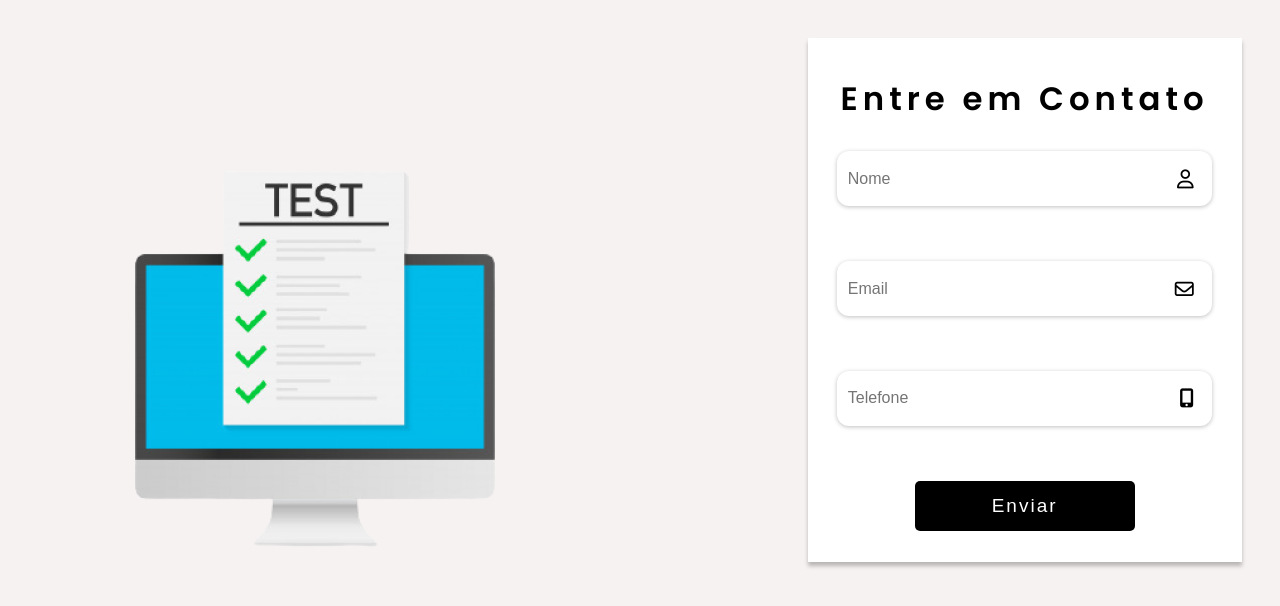
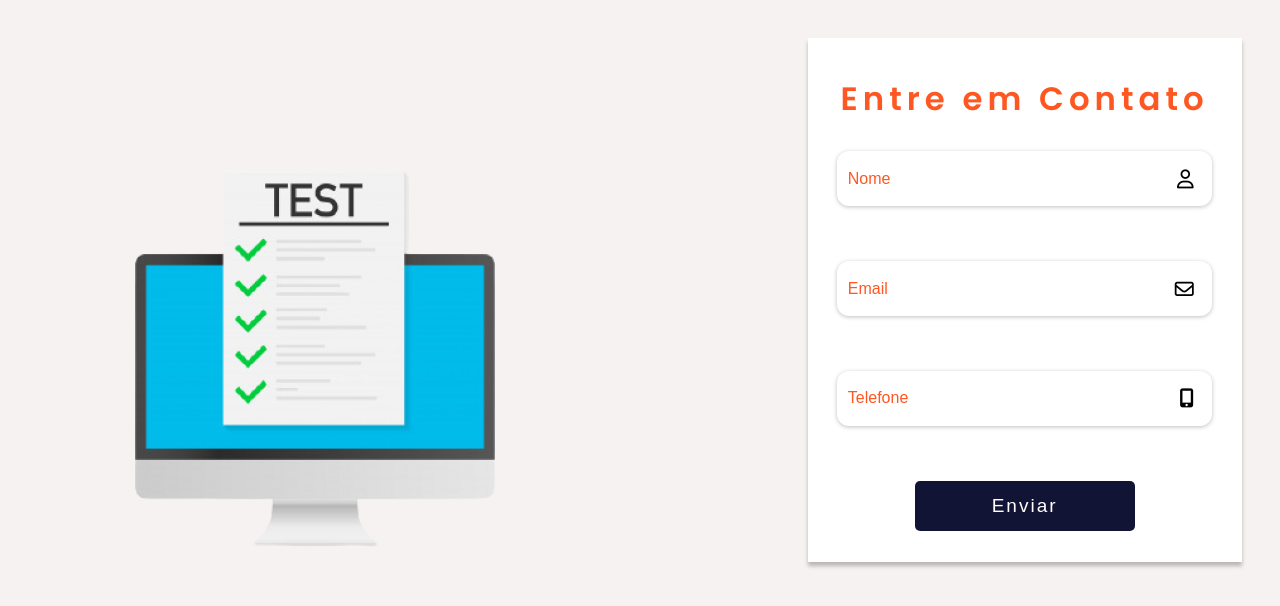
Before and after one commit to PedroXavibz/Form-Contact, a plain HTML site: page index.html in a window 1280 px wide. Drawn offline with Linux system fonts and the light colour scheme.

Commit message:
Changed palette colors

```diff
--- a/style.css
+++ b/style.css
@@ -50,6 +50,7 @@ main {
 
 .form--title {
   font-size: calc(1.7rem + 1.2vw);
+  color: #ff5722;
   font-weight: 600;
   letter-spacing: 0.5rem;
 }
@@ -75,6 +76,10 @@ main {
   border: 0;
 
   outline: none;
+}
+
+.form__label-input input::placeholder {
+  color: #ff5722;
 }
 
 .form__label-input--warning {
@@ -106,9 +111,15 @@ main {
 
   border: 0;
   border-radius: 0.5rem;
-  background: #000000;
+  background: #121435;
 
   cursor: pointer;
+
+  transition: opacity 0.34s ease;
+}
+
+.btn-send:hover {
+  opacity: 0.9;
 }
 
 input.red-border {
```
